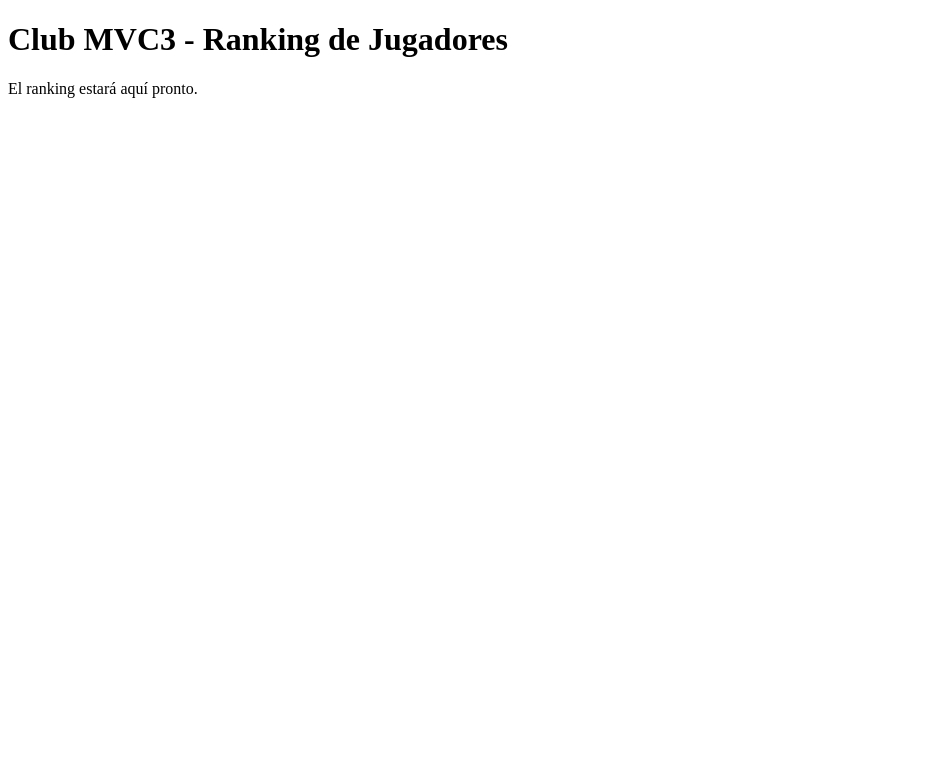
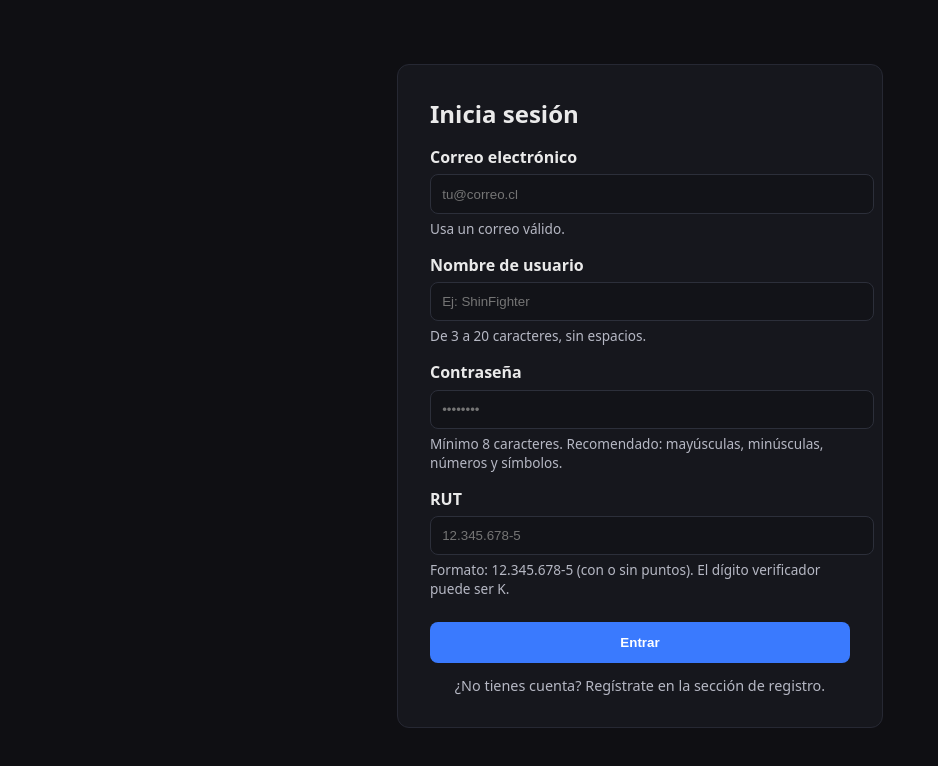
Before and after one commit to jpykepah1/jpykepah1.github.io, a plain HTML site: page index.html in a window 1280 px wide. Shown: the whole page, without its empty margins (0-938 px from the left). Drawn offline with Linux system fonts and the light colour scheme.

Commit message:
Update index.html

```diff
--- a/index.html
+++ b/index.html
@@ -1,7 +1,71 @@
 <!DOCTYPE html>
-<html>
+<html lang="es">
+<head>
+  <meta charset="UTF-8" />
+  <meta name="viewport" content="width=device-width, initial-scale=1" />
+  <title>Inicio de sesión - Club de juegos de pelea</title>
+  <style>
+    body { font-family: system-ui, Arial, sans-serif; background:#0f0f13; color:#eaeaea; margin:0; }
+    .container { max-width: 420px; margin: 4rem auto; padding: 2rem; background:#16171d; border:1px solid #262833; border-radius:12px; }
+    h1 { font-size: 1.5rem; margin: 0 0 1rem; }
+    .field { margin-bottom: 1rem; }
+    label { display:block; margin-bottom: .4rem; font-weight: 600; }
+    input { width: 100%; padding: .7rem; border-radius: 8px; border:1px solid #2c2f3a; background:#121318; color:#eaeaea; }
+    input:focus { outline: 2px solid #3a7afe; border-color: transparent; }
+    .note { font-size: .85rem; color:#b6b8c4; margin-top: .3rem; }
+    .error { color: #ff6b6b; font-size: .9rem; margin-top: .5rem; }
+    .btn { width:100%; padding:.8rem; margin-top:.5rem; border:0; border-radius:8px; background:#3a7afe; color:white; font-weight:700; cursor:pointer; }
+    .btn:hover { background:#2f66d9; }
+    .helper { font-size: .9rem; text-align:center; margin-top: .8rem; color:#b6b8c4; }
+  </style>
+</head>
 <body>
-<h1>Club MVC3 - Ranking de Jugadores</h1>
-<p>El ranking estará aquí pronto.</p>
-</body>
-</html>
+  <div class="container">
+    <h1>Inicia sesión</h1>
+    <form id="loginForm" novalidate>
+      <div class="field">
+        <label for="email">Correo electrónico</label>
+        <input id="email" name="email" type="email" placeholder="tu@correo.cl" required />
+        <div class="note">Usa un correo válido.</div>
+      </div>
+
+      <div class="field">
+        <label for="username">Nombre de usuario</label>
+        <input id="username" name="username" type="text" placeholder="Ej: ShinFighter" minlength="3" maxlength="20" required />
+        <div class="note">De 3 a 20 caracteres, sin espacios.</div>
+      </div>
+
+      <div class="field">
+        <label for="password">Contraseña</label>
+        <input id="password" name="password" type="password" placeholder="••••••••" minlength="8" required />
+        <div class="note">Mínimo 8 caracteres. Recomendado: mayúsculas, minúsculas, números y símbolos.</div>
+      </div>
+
+      <div class="field">
+        <label for="rut">RUT</label>
+        <input id="rut" name="rut" type="text" placeholder="12.345.678-5" required
+               pattern="^\d{1,2}\.?\d{3}\.?\d{3}-[0-9kK]$" />
+        <div class="note">Formato: 12.345.678-5 (con o sin puntos). El dígito verificador puede ser K.</div>
+      </div>
+
+      <div id="errorBox" class="error" aria-live="polite"></div>
+
+      <button class="btn" type="submit">Entrar</button>
+      <div class="helper">¿No tienes cuenta? Regístrate en la sección de registro.</div>
+    </form>
+  </div>
+
+  <script>
+    function limpiarRut(rut) {
+      return rut.replace(/\./g, '').replace(/-/g, '').toUpperCase();
+    }
+
+    function calcularDV(numero) {
+      let suma = 0;
+      let multiplicador = 2;
+      for (let i = numero.length - 1; i >= 0; i--) {
+        suma += parseInt(numero[i], 10) * multiplicador;
+        multiplicador = (multiplicador === 7) ? 2 : (multiplicador + 1);
+      }
+      const resto = suma % 11;
+      const dv = 11
```
